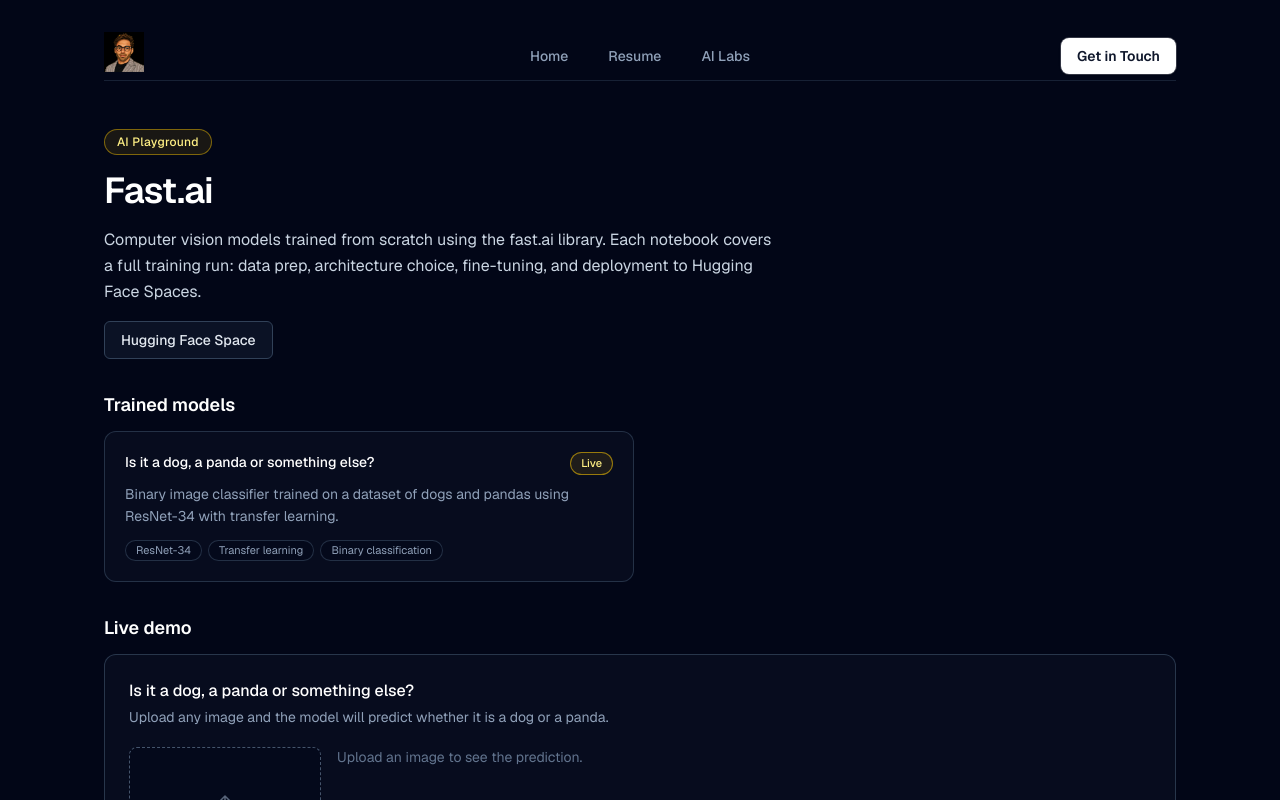
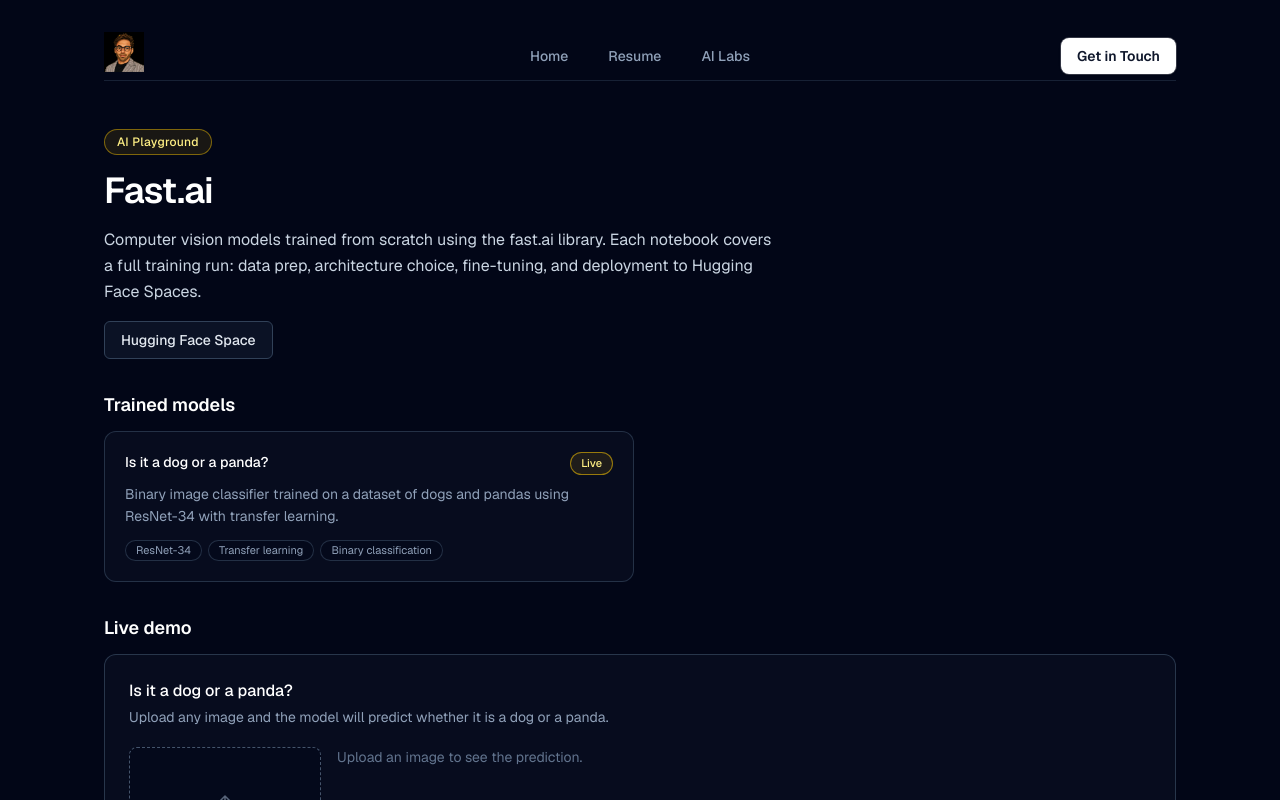
Before and after one commit to nathanhirsch/vitrine, a Next.js app: page /ai-labs/fastai in a window 1280 px wide. Shown: the top 800 px of the page. Built offline with nearby package versions, Linux system fonts and the light colour scheme.

Commit message:
Simplify classifier title to 'Is it a dog or a panda?'

```diff
--- a/src/app/ai-labs/fastai/PandaDogClassifier.tsx
+++ b/src/app/ai-labs/fastai/PandaDogClassifier.tsx
@@ -49,7 +49,7 @@
   return (
     <div className="rounded-xl border border-slate-700/80 bg-slate-900/40 p-6 space-y-5">
       <div className="space-y-1">
-        <h3 className="text-base font-medium text-white">Is it a dog, a panda or something else?</h3>
+        <h3 className="text-base font-medium text-white">Is it a dog or a panda?</h3>
         <p className="text-sm text-slate-400">
           Upload any image and the model will predict whether it is a dog or a panda.
         </p>
--- a/src/app/ai-labs/fastai/page.tsx
+++ b/src/app/ai-labs/fastai/page.tsx
@@ -4,7 +4,7 @@
 
 const notebooks = [
   {
-    title: "Is it a dog, a panda or something else?",
+    title: "Is it a dog or a panda?",
     description:
       "Binary image classifier trained on a dataset of dogs and pandas using ResNet-34 with transfer learning.",
     tags: ["ResNet-34", "Transfer learning", "Binary classification"],
```
